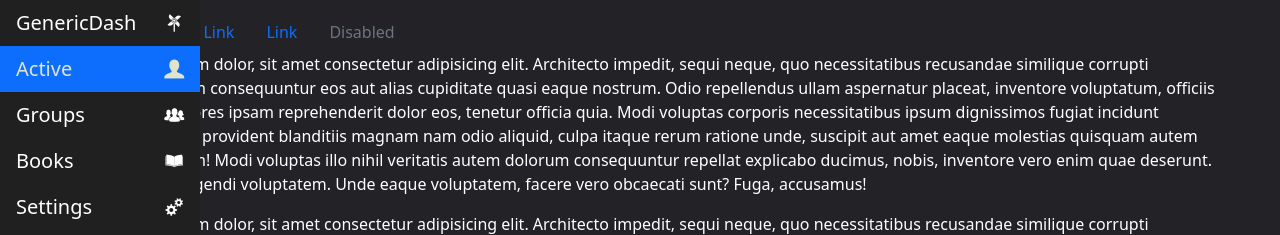
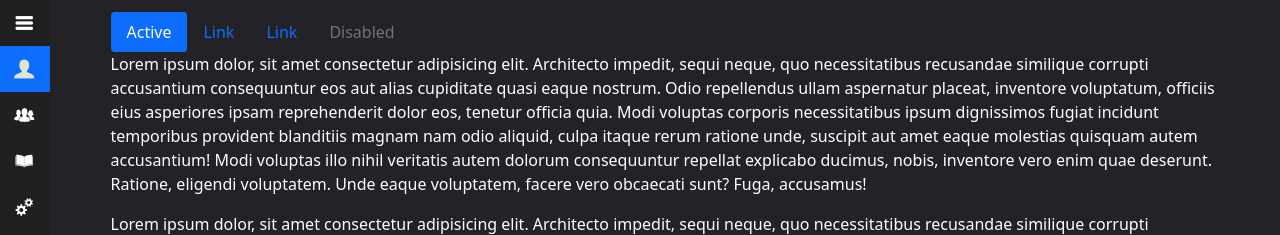
Before and after one commit to zramdeen/simple-dashboard, a website: page public/index.html in a window 1280 px wide. Shown: the top 235 px of the page. Drawn offline with nearby package versions, Linux system fonts and the light colour scheme.

Commit message:
updated sidebar.js
added comments, fixed firstclick bug, removed main resizing

```diff
--- a/public/index.html
+++ b/public/index.html
@@ -21,12 +21,12 @@
 <body>
   <!-- sidebar -->
   <input id="sidebar-toggle" type="button" onclick="return false;">
-  <div id="sidebar" class="sidebar">
+  <div id="sidebar" class="sidebar minimized-sidebar">
     <!-- toggle button -->
     <label for="sidebar-toggle" class="toggle-btn">
       <div class="nav-link disabled">
         <span>GenericDash</span>
-        <i class="icofont-children-care"></i>
+        <i class="icofont-navigation-menu"></i>
       </div>
     </label>
 
@@ -34,7 +34,7 @@
     <ul class="nav flex-column">
       <li class="nav-item">
         <a class="nav-link active" href="#">
-          <span>Active</span>
+          <span>Profile</span>
           <i class="icofont-user-alt-3"></i>
         </a>
       </li>
--- a/public/js/sidebar.js
+++ b/public/js/sidebar.js
@@ -1,15 +1,14 @@
+// global variables
 const bootstrapTabletWidth = 768
-let mobileState = 0
+let minimizedState = 1
 let sidebar = 0
 
+// get a handle when page loads
 window.onload = function(){
   sidebar = document.getElementById('sidebar')
-
-  // set sidebar style initially
-  mobileState = mobileToggle(bootstrapTabletWidth)
-  toggle()
 }
 
+//  for automatic toggling - feature not implemented
 const mobileToggle = (width) => {
   const screenWidth = window.innerWidth
 
@@ -19,15 +18,16 @@ const mobileToggle = (width) => {
   return false
 }
 
+// for toggling on click
 const toggle = () => {
-  if(mobileState){
+  if(minimizedState){
+    sidebar.classList.remove("minimized-sidebar")
+    sidebar.classList.add("maximized-sidebar")
+    minimizedState = false
+  } else {
     sidebar.classList.remove("maximized-sidebar")
     sidebar.classList.add("minimized-sidebar")
-    mobileState = false
-  } else {
-    sidebar.classList.remove("minimized-sidebar")
-    sidebar.classList.add("maximized-sidebar")
-    mobileState = true
+    minimizedState = true
   }
 }
 
--- a/public/sass/style.sass
+++ b/public/sass/style.sass
@@ -28,7 +28,6 @@ body
   position: relative
   top: 12px
   margin-left: 57px
-  transition: all 0.5s ease
 
 // style the button
 .toggle-btn, .toggle-btn .nav-link
```
Also changed, not shown: public/css/style.css, 1 other file.
